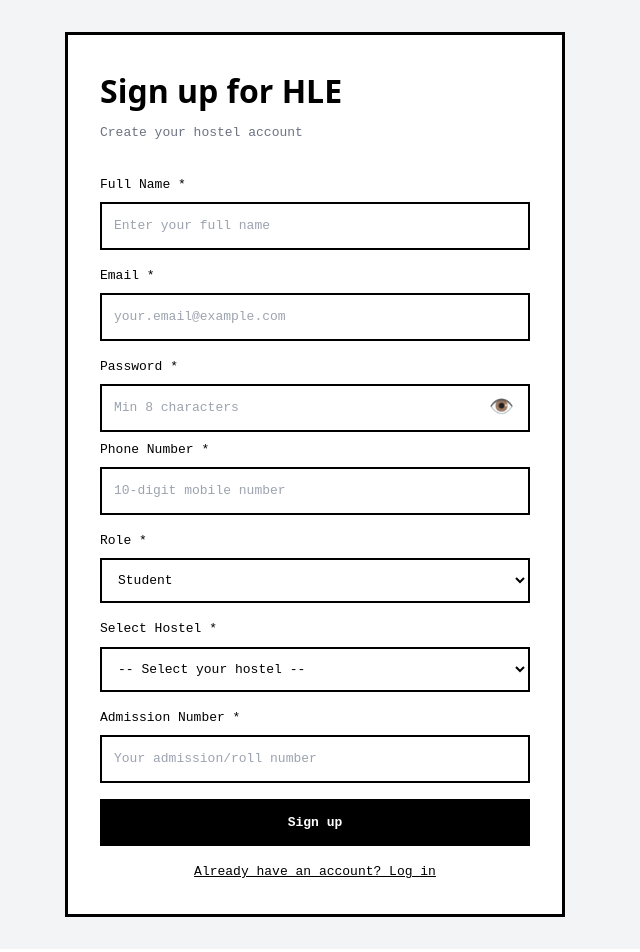
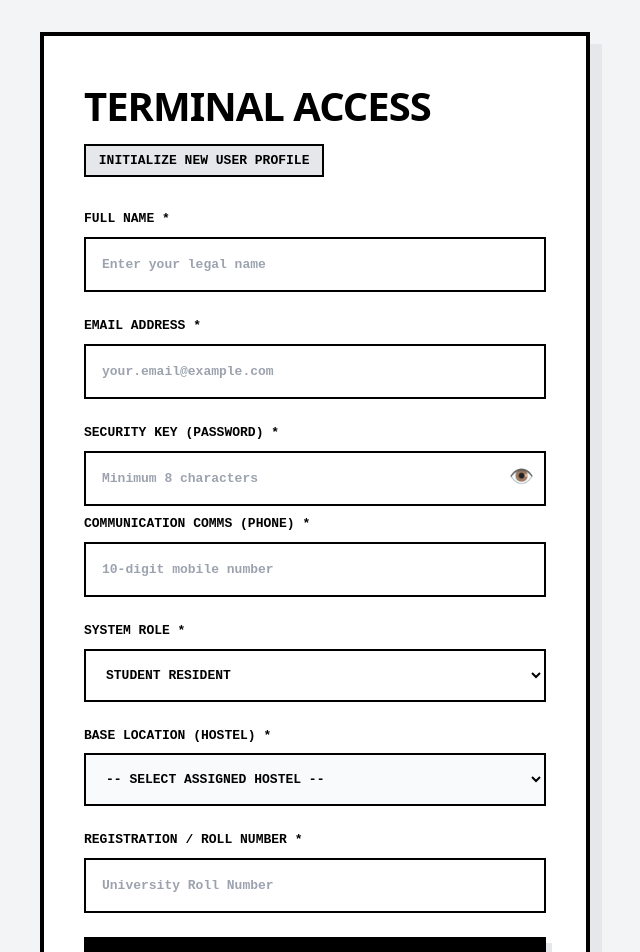
Before and after one commit to satyalynx/hle-frontend, a React (Create React App) app: page /register in a window 1280 px wide. Shown: the top 952 px of the page, without its empty margins (325-965 px from the left). Built offline with nearby package versions, Linux system fonts and the light colour scheme; the HTML template or start-up script is replaced by a standard one.

Commit message:
Feature: Added 7 CUTM Hostels and built Smart Regex AI Formatter for dynamic room allocations

```diff
--- a/src/pages/Register.js
+++ b/src/pages/Register.js
@@ -12,21 +12,25 @@ const Register = () => {
     admission_number: '',
     employee_id: '',
     hostel_id: '',
-    department: '', // 🟢 NEW: Added department for caretaker
+    department: '',
+    room_number: '', // 🟢 NEW: Added Room Number field
   });
   const [error, setError] = useState('');
   const [loading, setLoading] = useState(false);
   const [showPassword, setShowPassword] = useState(false);
   const navigate = useNavigate();
 
+  // 🟢 FIXED: CUTM's Actual 7 Hostels
   const hostels = [
-    { id: 1, name: 'Boys Hostel A' },
-    { id: 2, name: 'Boys Hostel B' },
-    { id: 3, name: 'Girls Hostel A' },
-    { id: 4, name: 'Girls Hostel B' },
+    { id: 1, name: 'Biju Patnaik Boys Hostel - Block A' },
+    { id: 2, name: 'Biju Patnaik Boys Hostel - Block B' },
+    { id: 3, name: 'Biju Patnaik Boys Hostel - Block C' },
+    { id: 4, name: 'Jagannath Girls Hostel' },
+    { id: 5, name: 'Balabhadra Girls Hostel' },
+    { id: 6, name: 'Annapurna Girls Hostel' },
+    { id: 7, name: 'Subhadra Girls Hostel' },
   ];
 
-  // 🟢 NEW: Departments list for caretakers
   const departments = [
     { id: 'electrical', name: 'Electrical' },
     { id: 'plumbing', name: 'Plumbing' },
@@ -59,21 +63,66 @@ const Register = () => {
 
   const passwordStrength = getPasswordStrength(formData.password);
 
+  // 🟢 NEW: Enterprise Grade Smart Room Normalizer
+  const validateAndFormatRoom = (rawInput, hostelId) => {
+    if (!rawInput) return null;
+
+    // 1. Extract only numbers from whatever garbage the user typed (e.g. "a-001" -> "001")
+    let digits = rawInput.replace(/\D/g, '');
+    if (!digits) return null;
+
+    let num = parseInt(digits, 10);
+    let formatted = "";
+
+    // 2. Validate Ranges & Format to 3 digits
+    if (num >= 1 && num <= 10) {
+      // Formats 1 to 001, 10 to 010
+      formatted = `0${num < 10 ? '0' + num : num}`;
+    } else if (
+      (num >= 101 && num <= 110) ||
+      (num >= 201 && num <= 210) ||
+      (num >= 301 && num <= 310)
+    ) {
+      formatted = num.toString();
+    } else {
+      return null; // Invalid range (e.g., 15, 405)
+    }
+
+    // 3. Apply Hostel Prefix Logic
+    const hId = String(hostelId);
+    if (hId === '1') return `A-${formatted}`; // Biju Block A
+    if (hId === '2') return `B-${formatted}`; // Biju Block B
+    if (hId === '3') return `C-${formatted}`; // Biju Block C
+
+    return formatted; // Girls Hostels (No prefix)
+  };
+
   const handleSubmit = async (e) => {
     e.preventDefault();
     setError('');
     setLoading(true);
 
+    let finalRoomNumber = null;
+
+    // 🟢 Apply Smart Validation for Students
+    if (formData.role === 'student') {
+      finalRoomNumber = validateAndFormatRoom(formData.room_number, formData.hostel_id);
+      if (!finalRoomNumber) {
+        setError("[ INVALID ROOM NUMBER ] Valid floors are: Ground (001-010), 1st (101-110), 2nd (201-210), and 3rd (301-310).");
+        setLoading(false);
+        return;
+      }
+    }
+
     const submitData = {
       ...formData,
-      hostel_id: formData.hostel_id ? parseInt(formData.hostel_id) : null
+      hostel_id: formData.hostel_id ? parseInt(formData.hostel_id) : null,
+      room_number: finalRoomNumber // Pass the cleanly formatted room
     };
 
     try {
-      // Register user
       await axiosInstance.post('/auth/register/', submitData);
 
-      // Auto-login after registration
       const loginData = {
         identifier: submitData.email,
         password: submitData.password
@@ -81,7 +130,6 @@ const Register = () => {
 
       const loginResponse = await axiosInstance.post('/auth/login/', loginData);
 
-      // 🟢 NAYA CODE: Ab hum password bhi parde ke piche bhej rahe hain
       alert('✅ Registration successful! OTP sent to your email.');
       navigate('/login', { state: { email: loginResponse.data.email, password: submitData.password, autoLogin: true } });
 
@@ -94,14 +142,12 @@ const Register = () => {
           errorMessage = err.response.data.detail;
         } else if (Array.isArray(err.response.data.detail)) {
           errorMessage = err.response.data.detail.map(e => e.msg).join(', ');
-        } else {
-          errorMessage = 'Validation error. Please check all fields.';
         }
       } else if (err.message) {
         errorMessage = err.message;
       }
 
-      setError(errorMessage);
+      setError(errorMessage.toUpperCase());
     } finally {
       setLoading(false);
     }
@@ -109,17 +155,17 @@ const Register = () => {
 
   return (
     <div style={{ display: 'flex', justifyContent: 'center', alignItems: 'center', minHeight: '100vh', backgroundColor: '#F3F4F6', padding: '2rem' }}>
-      <div style={{ backgroundColor: 'white', padding: '2rem', border: '3px solid #000000', width: '100%', maxWidth: '500px' }}>
-        <h1 style={{ fontSize: '2rem', fontWeight: 'bold', marginBottom: '0.5rem', fontFamily: 'system-ui' }}>
-          Sign up for HLE
+      <div style={{ backgroundColor: 'white', padding: '2.5rem', border: '4px solid #000000', width: '100%', maxWidth: '550px', boxShadow: '12px 12px 0 #E5E7EB' }}>
+        <h1 style={{ fontSize: '2.5rem', fontWeight: '900', marginBottom: '0.5rem', fontFamily: 'system-ui', textTransform: 'uppercase', letterSpacing: '-1px' }}>
+          Terminal Access
         </h1>
-        <p style={{ color: '#6B7280', marginBottom: '2rem', fontFamily: 'monospace' }}>
-          Create your hostel account
+        <p style={{ color: '#000', backgroundColor: '#E5E7EB', display: 'inline-block', padding: '0.3rem 0.8rem', border: '2px solid #000', fontFamily: 'monospace', fontWeight: 'bold', marginBottom: '2rem' }}>
+          INITIALIZE NEW USER PROFILE
         </p>
 
         <form onSubmit={handleSubmit}>
-          <div style={{ marginBottom: '1rem' }}>
-            <label style={{ display: 'block', marginBottom: '0.5rem', fontWeight: '500', fontFamily: 'monospace' }}>
+          <div style={{ marginBottom: '1.5rem' }}>
+            <label style={{ display: 'block', marginBottom: '0.5rem', fontWeight: '900', fontFamily: 'monospace', textTransform: 'uppercase' }}>
               Full Name *
             </label>
             <input
@@ -128,14 +174,14 @@ const Register = () => {
               value={formData.name}
               onChange={handleChange}
               required
-              style={{ width: '100%', padding: '0.75rem', border: '2px solid #000000', borderRadius: '0', fontFamily: 'monospace' }}
-              placeholder="Enter your full name"
+              style={{ width: '100%', padding: '1rem', border: '3px solid #000000', borderRadius: '0', fontFamily: 'monospace', fontWeight: 'bold', boxSizing: 'border-box' }}
+              placeholder="Enter your legal name"
             />
           </div>
 
-          <div style={{ marginBottom: '1rem' }}>
-            <label style={{ display: 'block', marginBottom: '0.5rem', fontWeight: '500', fontFamily: 'monospace' }}>
-              Email *
+          <div style={{ marginBottom: '1.5rem' }}>
+            <label style={{ display: 'block', marginBottom: '0.5rem', fontWeight: '900', fontFamily: 'monospace', textTransform: 'uppercase' }}>
+              Email Address *
             </label>
             <input
               type="email"
@@ -143,14 +189,14 @@ const Register = () => {
               value={formData.email}
               onChange={handleChange}
               required
-              style={{ width: '100%', padding: '0.75rem', border: '2px solid #000000', borderRadius: '0', fontFamily: 'monospace' }}
+              style={{ width: '100%', padding: '1rem', border: '3px solid #000000', borderRadius: '0', fontFamily: 'monospace', fontWeight: 'bold', boxSizing: 'border-box' }}
               placeholder="your.email@example.com"
             />
           </div>
 
           <div style={{ marginBottom: '0.5rem' }}>
-            <label style={{ display: 'block', marginBottom: '0.5rem', fontWeight: '500', fontFamily: 'monospace' }}>
-              Password *
+            <label style={{ display: 'block', marginBottom: '0.5rem', fontWeight: '900', fontFamily: 'monospace', textTransform: 'uppercase' }}>
+              Security Key (Password) *
             </label>
             <div style={{ position: 'relative' }}>
               <input
@@ -160,23 +206,13 @@ const Register = () => {
                 onChange={handleChange}
                 required
                 minLength={8}
-                style={{ width: '100%', padding: '0.75rem', paddingRight: '3rem', border: '2px solid #000000', borderRadius: '0', fontFamily: 'monospace' }}
-                placeholder="Min 8 characters"
+                style={{ width: '100%', padding: '1rem', paddingRight: '3rem', border: '3px solid #000000', borderRadius: '0', fontFamily: 'monospace', fontWeight: 'bold', boxSizing: 'border-box' }}
+                placeholder="Minimum 8 characters"
               />
               <button
                 type="button"
                 onClick={() => setShowPassword(!showPassword)}
-                style={{
-                  position: 'absolute',
-                  right: '8px',
-                  top: '50%',
-                  transform: 'translateY(-50%)',
-                  background: 'none',
-                  border: 'none',
-                  cursor: 'pointer',
-                  fontSize: '1.25rem',
-                  padding: '0.5rem',
-                }}
+                style={{ position: 'absolute', right: '12px', top: '50%', transform: 'translateY(-50%)', background: 'none', border: 'none', cursor: 'pointer', fontSize: '1.25rem' }}
               >
                 {showPassword ? '🙈' : '👁️'}
               </button>
@@ -184,33 +220,19 @@ const Register = () => {
           </div>
 
           {formData.password && (
-            <div style={{ marginBottom: '1rem' }}>
+            <div style={{ marginBottom: '1.5rem' }}>
               <div style={{ display: 'flex', alignItems: 'center', gap: '0.5rem', marginBottom: '0.5rem' }}>
-                <span style={{ fontSize: '0.75rem', fontFamily: 'monospace', color: '#6B7280' }}>
-                  Strength:
-                </span>
-                <span style={{
-                  fontSize: '0.75rem',
-                  fontFamily: 'monospace',
-                  fontWeight: 'bold',
-                  color: passwordStrength.color
-                }}>
+                <span style={{ fontSize: '0.8rem', fontFamily: 'monospace', color: '#6B7280', fontWeight: 'bold' }}>STRENGTH:</span>
+                <span style={{ fontSize: '0.8rem', fontFamily: 'monospace', fontWeight: '900', color: passwordStrength.color, textTransform: 'uppercase', borderBottom: `2px solid ${passwordStrength.color}` }}>
                   {passwordStrength.strength}
                 </span>
-              </div>
-              <div style={{ fontSize: '0.7rem', color: '#6B7280', fontFamily: 'monospace', lineHeight: '1.4' }}>
-                Password should contain:
-                <br/>• At least 8 characters (12+ recommended)
-                <br/>• Uppercase & lowercase letters
-                <br/>• Numbers (0-9)
-                <br/>• Special characters (!@#$%^&*)
               </div>
             </div>
           )}
 
-          <div style={{ marginBottom: '1rem' }}>
-            <label style={{ display: 'block', marginBottom: '0.5rem', fontWeight: '500', fontFamily: 'monospace' }}>
-              Phone Number *
+          <div style={{ marginBottom: '1.5rem' }}>
+            <label style={{ display: 'block', marginBottom: '0.5rem', fontWeight: '900', fontFamily: 'monospace', textTransform: 'uppercase' }}>
+              Communication Comms (Phone) *
             </label>
             <input
               type="tel"
@@ -219,69 +241,88 @@ const Register = () => {
               onChange={handleChange}
               required
               pattern="[0-9]{10}"
-              style={{ width: '100%', padding: '0.75rem', border: '2px solid #000000', borderRadius: '0', fontFamily: 'monospace' }}
+              style={{ width: '100%', padding: '1rem', border: '3px solid #000000', borderRadius: '0', fontFamily: 'monospace', fontWeight: 'bold', boxSizing: 'border-box' }}
               placeholder="10-digit mobile number"
             />
           </div>
 
-          <div style={{ marginBottom: '1rem' }}>
-            <label style={{ display: 'block', marginBottom: '0.5rem', fontWeight: '500', fontFamily: 'monospace' }}>
-              Role *
+          <div style={{ marginBottom: '1.5rem' }}>
+            <label style={{ display: 'block', marginBottom: '0.5rem', fontWeight: '900', fontFamily: 'monospace', textTransform: 'uppercase' }}>
+              System Role *
             </label>
             <select
               name="role"
               value={formData.role}
               onChange={handleChange}
               required
-              style={{ width: '100%', padding: '0.75rem', border: '2px solid #000000', borderRadius: '0', fontFamily: 'monospace', backgroundColor: 'white' }}
+              style={{ width: '100%', padding: '1rem', border: '3px solid #000000', borderRadius: '0', fontFamily: 'monospace', backgroundColor: 'white', fontWeight: '900', cursor: 'pointer' }}
             >
-              <option value="student">Student</option>
-              <option value="warden">Warden</option>
-              <option value="caretaker">Caretaker</option> {/* 🟢 NEW: Caretaker option */}
-              <option value="admin">Admin</option>
+              <option value="student">STUDENT RESIDENT</option>
+              <option value="warden">WARDEN (ADMINISTRATION)</option>
+              <option value="caretaker">CARETAKER (MAINTENANCE)</option>
+              <option value="admin">SYSTEM ADMINISTRATOR</option>
             </select>
           </div>
 
-          {/* 🟢 FIXED: Warden, Caretaker, and Student need to select a hostel */}
           {(formData.role === 'student' || formData.role === 'caretaker' || formData.role === 'warden') && (
-            <div style={{ marginBottom: '1rem' }}>
-              <label style={{ display: 'block', marginBottom: '0.5rem', fontWeight: '500', fontFamily: 'monospace' }}>
-                Select Hostel *
+            <div style={{ marginBottom: '1.5rem' }}>
+              <label style={{ display: 'block', marginBottom: '0.5rem', fontWeight: '900', fontFamily: 'monospace', textTransform: 'uppercase' }}>
+                Base Location (Hostel) *
               </label>
               <select
                 name="hostel_id"
                 value={formData.hostel_id}
                 onChange={handleChange}
                 required
-                style={{ width: '100%', padding: '0.75rem', border: '2px solid #000000', borderRadius: '0', fontFamily: 'monospace', backgroundColor: 'white' }}
+                style={{ width: '100%', padding: '1rem', border: '3px solid #000000', borderRadius: '0', fontFamily: 'monospace', backgroundColor: '#F9FAFB', fontWeight: '900', cursor: 'pointer' }}
               >
-                <option value="">-- Select your hostel --</option>
+                <option value="">-- SELECT ASSIGNED HOSTEL --</option>
                 {hostels.map((hostel) => (
                   <option key={hostel.id} value={hostel.id}>
-                    {hostel.name}
+                    {hostel.name.toUpperCase()}
                   </option>
                 ))}
               </select>
             </div>
           )}
 
-          {/* 🟢 NEW: Department selection only for caretaker */}
+          {/* 🟢 NEW: Room Number Field for Students */}
+          {formData.role === 'student' && formData.hostel_id && (
+            <div style={{ marginBottom: '1.5rem', backgroundColor: '#EFF6FF', padding: '1rem', border: '3px dashed #2563EB' }}>
+              <label style={{ display: 'block', marginBottom: '0.5rem', fontWeight: '900', fontFamily: 'monospace', textTransform: 'uppercase', color: '#1E3A8A' }}>
+                Room Assignment *
+              </label>
+              <input
+                type="text"
+                name="room_number"
+                value={formData.room_number}
+                onChange={handleChange}
+                required
+                style={{ width: '100%', padding: '1rem', border: '3px solid #2563EB', borderRadius: '0', fontFamily: 'monospace', fontWeight: '900', boxSizing: 'border-box' }}
+                placeholder="e.g. 101, A-101, or 1"
+              />
+              <p style={{ fontSize: '0.8rem', color: '#1D4ED8', fontFamily: 'monospace', marginTop: '0.8rem', fontWeight: 'bold', lineHeight: '1.4', margin: '0.8rem 0 0 0' }}>
+                * AI FORMATTER ACTIVE: Just type the digits (e.g. "1" or "105"). The system will automatically detect the floor and apply your hostel block prefix.
+              </p>
+            </div>
+          )}
+
           {formData.role === 'caretaker' && (
-            <div style={{ marginBottom: '1rem' }}>
-              <label style={{ display: 'block', marginBottom: '0.5rem', fontWeight: '500', fontFamily: 'monospace' }}>
-                Select Department *
+            <div style={{ marginBottom: '1.5rem' }}>
+              <label style={{ display: 'block', marginBottom: '0.5rem', fontWeight: '900', fontFamily: 'monospace', textTransform: 'uppercase' }}>
+                Operational Department *
               </label>
               <select
                 name="department"
                 value={formData.department}
                 onChange={handleChange}
                 required
-                style={{ width: '100%', padding: '0.75rem', border: '2px solid #000000', borderRadius: '0', fontFamily: 'monospace', backgroundColor: 'white' }}
+                style={{ width: '100%', padding: '1rem', border: '3px solid #000000', borderRadius: '0', fontFamily: 'monospace', backgroundColor: 'white', fontWeight: '900', cursor: 'pointer' }}
               >
-                <option value="">-- Select your department --</option>
+                <option value="">-- SELECT DEPARTMENT --</option>
                 {departments.map((dept) => (
                   <option key={dept.id} value={dept.id}>
-                    {dept.name}
+                    {dept.name.toUpperCase()}
                   </option>
                 ))}
               </select>
@@ -289,9 +330,9 @@ const Register = () => {
           )}
 
           {formData.role === 'student' && (
-            <div style={{ marginBottom: '1rem' }}>
-              <label style={{ display: 'block', marginBottom: '0.5rem', fontWeight: '500', fontFamily: 'monospace' }}>
-                Admission Number *
+            <div style={{ marginBottom: '1.5rem' }}>
+              <label style={{ display: 'block', marginBottom: '0.5rem', fontWeight: '900', fontFamily: 'monospace', textTransform: 'uppercase' }}>
+                Registration / Roll Number *
               </label>
               <input
                 type="text"
@@ -299,16 +340,15 @@ const Register = () => {
                 value={formData.admission_number}
                 onChange={handleChange}
                 required
-                style={{ width: '100%', padding: '0.75rem', border: '2px solid #000000', borderRadius: '0', fontFamily: 'monospace' }}
-                placeholder="Your admission/roll number"
+                style={{ width: '100%', padding: '1rem', border: '3px solid #000000', borderRadius: '0', fontFamily: 'monospace', fontWeight: 'bold', boxSizing: 'border-box' }}
+                placeholder="University Roll Number"
               />
             </div>
           )}
 
-          {/* 🟢 FIXED: Employee ID is needed for Caretaker too */}
           {(formData.role === 'warden' || formData.role === 'admin' || formData.role === 'caretaker') && (
-            <div style={{ marginBottom: '1rem' }}>
-              <label style={{ display: 'block', marginBottom: '0.5rem', fontWeight: '500', fontFamily: 'monospace' }}>
+            <div style={{ marginBottom: '1.5rem' }}>
+              <label style={{ display: 'block', marginBottom: '0.5rem', fontWeight: '900', fontFamily: 'monospace', textTransform: 'uppercase' }}>
                 Employee ID *
               </label>
               <input
@@ -317,14 +357,14 @@ const Register = () => {
                 value={formData.employee_id}
                 onChange={handleChange}
                 required
-                style={{ width: '100%', padding: '0.75rem', border: '2px solid #000000', borderRadius: '0', fontFamily: 'monospace' }}
-                placeholder="Your employee ID"
+                style={{ width: '100%', padding: '1rem', border: '3px solid #000000', borderRadius: '0', fontFamily: 'monospace', fontWeight: 'bold', boxSizing: 'border-box' }}
+                placeholder="Institutional Employee ID"
               />
             </div>
           )}
 
           {error && (
-            <div style={{ padding: '0.75rem', backgroundColor: '#FEE2E2', color: '#DC2626', border: '2px solid #DC2626', marginBottom: '1rem', fontFamily: 'monospace', fontSize: '0.875rem' }}>
+            <div style={{ padding: '1rem', backgroundColor: '#FEF2F2', color: '#DC2626', border: '3px solid #DC2626', marginBottom: '1.5rem', fontFamily: 'monospace', fontWeight: '900' }}>
               {error}
             </div>
           )}
@@ -334,22 +374,28 @@ const Register = () => {
             disabled={loading}
             style={{
               width: '100%',
-              padding: '0.75rem',
+              padding: '1rem',
               backgroundColor: loading ? '#9CA3AF' : '#000000',
               color: 'white',
-              border: '2px solid #000000',
+              border: '4px solid #000000',
               cursor: loading ? 'not-allowed' : 'pointer',
-              fontWeight: 'bold',
-              marginBottom: '1rem',
+              fontWeight: '900',
+              marginBottom: '1.5rem',
               fontFamily: 'monospace',
+              fontSize: '1.1rem',
+              textTransform: 'uppercase',
+              boxShadow: loading ? 'none' : '6px 6px 0 #E5E7EB',
+              transition: 'transform 0.1s'
             }}
+            onMouseDown={(e) => { if(!loading) e.currentTarget.style.transform = 'translate(2px, 2px)' }}
+            onMouseUp={(e) => { if(!loading) e.currentTarget.style.transform = 'translate(0, 0)' }}
           >
-            {loading ? 'Creating account...' : 'Sign up'}
+            {loading ? 'INITIALIZING...' : 'EXECUTE REGISTRATION'}
           </button>
 
-          <div style={{ textAlign: 'center', fontFamily: 'monospace' }}>
-            <Link to="/login" style={{ color: '#000000', textDecoration: 'underline' }}>
-              Already have an account? Log in
+          <div style={{ textAlign: 'center', fontFamily: 'monospace', fontWeight: 'bold' }}>
+            <Link to="/login" style={{ color: '#2563EB', textDecoration: 'none', borderBottom: '2px solid #2563EB' }}>
+              ALREADY HAVE CLEARANCE? INITIATE LOGIN
             </Link>
           </div>
         </form>
```
